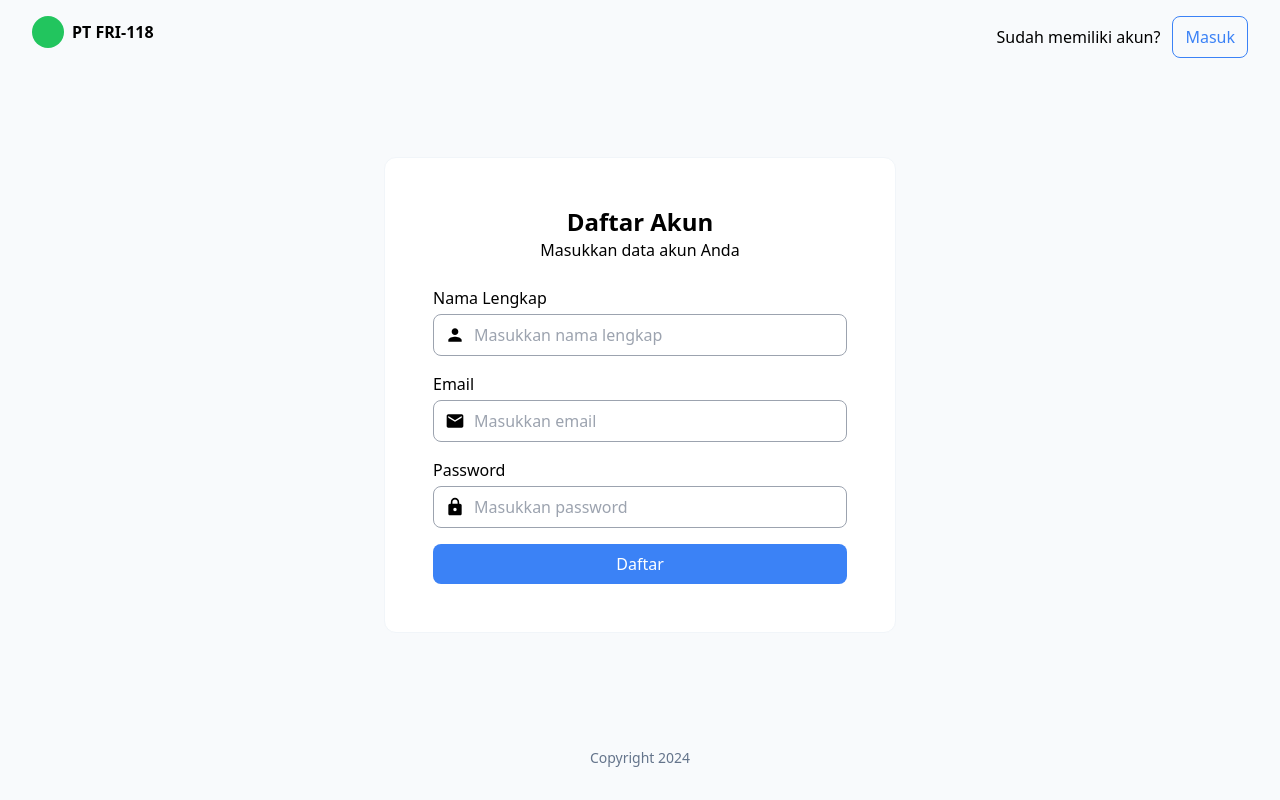
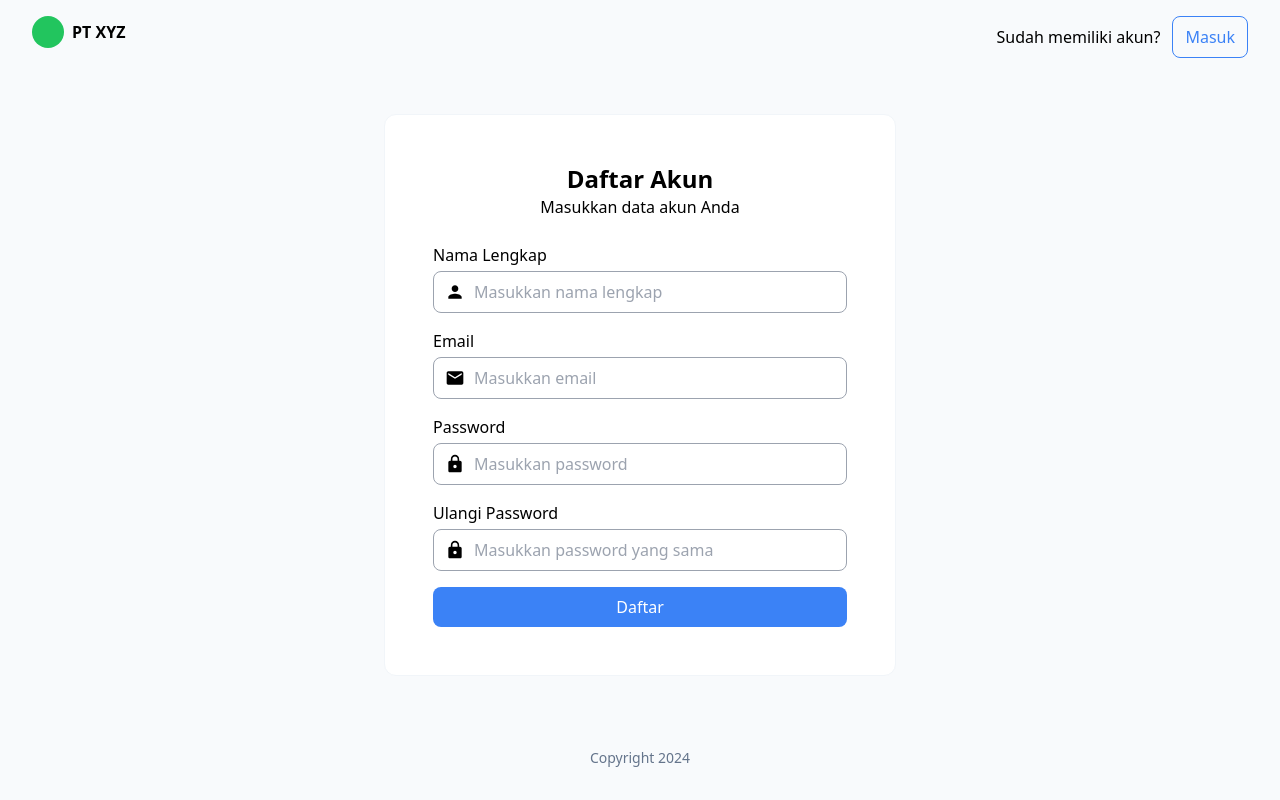
Before and after one commit to dikaizm/sensor-monitoring-dashboard, a React (Vite) app in the folder frontend/: page /register in a window 1280 px wide. Built offline with nearby package versions, Linux system fonts and the light colour scheme.

Commit message:
fix: input validation

```diff
--- a/frontend/src/components/AppLogo.tsx
+++ b/frontend/src/components/AppLogo.tsx
@@ -2,7 +2,7 @@ export default function AppLogo() {
     return (
       <div className='flex items-center gap-2'>
         <div className="w-8 h-8 bg-green-500 rounded-full"></div>
-        <h1 className='font-bold'>PT FRI-118</h1>
+        <h1 className='font-bold'>PT XYZ</h1>
       </div>
     )
   }
--- a/frontend/src/components/AuthenticatedLayout.tsx
+++ b/frontend/src/components/AuthenticatedLayout.tsx
@@ -26,7 +26,7 @@ function InsiderLayout({ children, className }: AuthenticatedLayoutType) {
   const { isSidebarOpen } = useToggleSidebar()
 
   return (
-    <div className={"min-h-screen pt-16 bg-slate-50 transition-all duration-200 " + (className ? className : '') + (isSidebarOpen ? ' sm:ml-56' : ' sm:ml-[4.5rem]')}>
+    <div className={"min-h-screen pt-16 bg-slate-50 transition-all duration-75 " + (className ? className : '') + (isSidebarOpen ? ' sm:ml-56' : ' sm:ml-[4.5rem]')}>
       {children}
     </div>
   )
--- a/frontend/src/components/InputText.tsx
+++ b/frontend/src/components/InputText.tsx
@@ -1,4 +1,4 @@
-import { ChangeEvent, ReactNode } from "react"
+import { ChangeEvent, ReactNode, useEffect, useState } from "react"
 
 interface InputTextType {
     id: string
@@ -9,16 +9,33 @@ interface InputTextType {
     onChange: (event: ChangeEvent<HTMLInputElement>) => void
     icon?: ReactNode
     disabled?: boolean
+    error?: {
+        value: string
+        setValue: (value: string) => void
+    }
 }
 
-export default function InputText({ id, label, placeholder, type = 'text', value, onChange, icon, disabled = false }: InputTextType) {
+export default function InputText({ id, label, placeholder, type = 'text', value, onChange, icon, disabled = false, error }: InputTextType) {
+    const [prevValue, setPrevValue] = useState<string>('')
+
+    useEffect(() => {
+        if (prevValue !== value) {
+            error?.setValue('')
+        }
+    })
+
+    useEffect(() => {
+        setPrevValue(value)
+    }, [value])
+
     return (
         <div className="flex flex-col items-start w-full gap-1">
             <label htmlFor={id}>{label}</label>
             <div className="relative w-full">
                 {icon && <div className="absolute w-5 h-5 -translate-y-1/2 left-3 top-1/2">{icon}</div>}
-                <input className="w-full p-2 pl-10 border border-gray-400 rounded-lg" type={type} id={id} onChange={onChange} value={value} placeholder={placeholder} disabled={disabled} />
+                <input className={"w-full p-2 pl-10 border rounded-lg " + (error?.value ? 'border-red-500' : 'border-gray-400 ')} type={type} id={id} onChange={onChange} value={value} placeholder={placeholder} disabled={disabled} />
             </div>
+            {error?.value && <span className="text-xs text-red-500">{error.value}</span>}
         </div>
     )
 }
--- a/frontend/src/components/Sidebar.tsx
+++ b/frontend/src/components/Sidebar.tsx
@@ -9,7 +9,7 @@ export default function Sidebar() {
   const { isSidebarOpen } = useToggleSidebar()
 
   return (
-    <aside className={'fixed z-40 flex flex-col justify-between  min-h-screen p-3 transition-transform duration-300 pt-20 bg-white border-r ' + (isSidebarOpen ? 'w-[14rem]' : 'w-[4.5rem]')}>
+    <aside className={'fixed z-40 flex flex-col justify-between  min-h-screen p-3 transition-transform duration-200 pt-20 bg-white border-r ' + (isSidebarOpen ? 'w-[14rem]' : 'w-[4.5rem]')}>
       <section>
         <MenuItem link="/" icon={<GoHomeFill className='w-6 h-6' />}>Beranda</MenuItem>
         <MenuItem link="/dashboard/line" icon={<BiSolidFactory className='w-6 h-6' />}>Lantai Produksi</MenuItem>
--- a/frontend/src/pages/HomePage.tsx
+++ b/frontend/src/pages/HomePage.tsx
@@ -47,7 +47,7 @@ function HomeBanner() {
         <TbHeartRateMonitor className="w-10 h-10" />
         <h1 className="text-2xl font-semibold">Dashboard Monitoring Produksi</h1>
       </div>
-      <p className="mt-6">Lorem ipsum dolor sit amet consectetur adipisicing elit. Quae voluptate odit autem magnam, voluptates neque ratione inventore molestias nulla fugit officiis praesentium necessitatibus aut recusandae reprehenderit cum aliquam itaque ducimus!</p>
+      <p className="mt-6">PT XYZ adalah pabrik genteng berpusat di jatiwangi kabupaten majelengka Jawa Barat & sudah menjadi pabrik genteng yg dipercaya di kawasan Jawa Barat. Genteng dibuat dari tanah liat coklat dengan kualitas tanah yg sangat baik untuk pembuatan genteng.</p>
     </div>
   )
 }
--- a/frontend/src/pages/LoginPage.tsx
+++ b/frontend/src/pages/LoginPage.tsx
@@ -9,6 +9,10 @@ export default function LoginPage() {
   const [email, setEmail] = useState<string>('')
   const [password, setPassword] = useState<string>('')
   const [remember, setRemember] = useState<boolean>(false)
+
+  // error state
+  const [emailError, setEmailError] = useState<string>('')
+  const [passwordError, setPasswordError] = useState<string>('')
 
   const navigate = useNavigate()
 
@@ -26,6 +30,10 @@ export default function LoginPage() {
 
   async function handleSubmit(event: FormEvent<HTMLFormElement>) {
     event.preventDefault()
+
+    if (!email) setEmailError('Email tidak boleh kosong')
+    if (!password) setPasswordError('Password tidak boleh kosong')
+    if (!email || !password) return
 
     localStorage.setItem('sidebar', 'true')
 
@@ -74,8 +82,12 @@ export default function LoginPage() {
           </div>
 
           <form className="flex flex-col gap-4 mt-6" onSubmit={handleSubmit}>
-            <InputText id="email" label="Email" placeholder="Masukkan email" value={email} onChange={handleEmail} icon={<MdEmail className="w-full h-full" />} />
-            <InputText id="password" label="Password" placeholder="Masukkan password" type="password" value={password} onChange={handlePassword} icon={<MdLock className="w-full h-full" />} />
+            <InputText id="email" label="Email" placeholder="Masukkan email" value={email} onChange={handleEmail} icon={<MdEmail className="w-full h-full" />}
+              error={{ value: emailError, setValue: setEmailError }}
+            />
+            <InputText id="password" label="Password" placeholder="Masukkan password" type="password" value={password} onChange={handlePassword} icon={<MdLock className="w-full h-full" />}
+              error={{ value: passwordError, setValue: setPasswordError }}
+            />
             <div>
               <input type="checkbox" id="remember" onChange={handleRemember} checked={remember} />
               <label className="ml-2" htmlFor="remember">Ingat saya</label>
--- a/frontend/src/pages/RegisterPage.tsx
+++ b/frontend/src/pages/RegisterPage.tsx
@@ -1,4 +1,4 @@
-import { ChangeEvent, FormEvent, useState } from "react"
+import { ChangeEvent, FormEvent, useEffect, useState } from "react"
 import { MdEmail, MdLock, MdPerson } from "react-icons/md"
 import InputText from "../components/InputText"
 // import appConfig from "../config/env"
@@ -9,6 +9,13 @@ export default function RegisterPage() {
   const [name, setName] = useState<string>('')
   const [email, setEmail] = useState<string>('')
   const [password, setPassword] = useState<string>('')
+  const [confirmPassword, setConfirmPassword] = useState<string>('')
+
+  // error state
+  const [nameError, setNameError] = useState<string>('')
+  const [emailError, setEmailError] = useState<string>('')
+  const [passwordError, setPasswordError] = useState<string>('')
+  const [confirmPasswordError, setConfirmPasswordError] = useState<string>('')
 
   const navigate = useNavigate()
 
@@ -24,8 +31,18 @@ export default function RegisterPage() {
     setPassword(event.target.value)
   }
 
+  function handleConfirmPassword(event: ChangeEvent<HTMLInputElement>) {
+    setConfirmPassword(event.target.value)
+  }
+
   async function handleSubmit(event: FormEvent<HTMLFormElement>) {
     event.preventDefault()
+
+    if (!name) setNameError('Nama tidak boleh kosong')
+    if (!email) setEmailError('Email tidak boleh kosong')
+    if (password.length < 6) setPasswordError('Password minimal 6 karakter')
+    if (password !== confirmPassword) setConfirmPasswordError('Password tidak sama')
+    if (!name || !email || password.length < 6 || password !== confirmPassword) return
 
     return navigate('/')
 
@@ -51,6 +68,10 @@ export default function RegisterPage() {
     // }
   }
 
+  useEffect(() => {
+
+  }, [password, confirmPassword])
+
   return (
     <main className="relative flex flex-col justify-between min-h-screen mx-auto bg-slate-50">
       <div className="relative flex justify-between gap-4 px-8 py-4">
@@ -72,9 +93,18 @@ export default function RegisterPage() {
           </div>
 
           <form className="flex flex-col gap-4 mt-6" onSubmit={handleSubmit}>
-            <InputText id="name" label="Nama Lengkap" placeholder="Masukkan nama lengkap" value={name} onChange={handleName} icon={<MdPerson className="w-full h-full" />} />
-            <InputText id="email" label="Email" placeholder="Masukkan email" value={email} onChange={handleEmail} icon={<MdEmail className="w-full h-full" />} />
-            <InputText id="password" label="Password" placeholder="Masukkan password" type="password" value={password} onChange={handlePassword} icon={<MdLock className="w-full h-full" />} />
+            <InputText id="name" label="Nama Lengkap" placeholder="Masukkan nama lengkap" value={name} onChange={handleName} icon={<MdPerson className="w-full h-full" />}
+              error={{ value: nameError, setValue: setNameError }}
+            />
+            <InputText id="email" label="Email" placeholder="Masukkan email" value={email} onChange={handleEmail} icon={<MdEmail className="w-full h-full" />}
+              error={{ value: emailError, setValue: setEmailError }}
+            />
+            <InputText id="password" label="Password" placeholder="Masukkan password" type="password" value={password} onChange={handlePassword} icon={<MdLock className="w-full h-full" />}
+              error={{ value: passwordError, setValue: setPasswordError }}
+            />
+            <InputText id="password" label="Ulangi Password" placeholder="Masukkan password yang sama" type="password" value={confirmPassword} onChange={handleConfirmPassword} icon={<MdLock className="w-full h-full" />}
+              error={{ value: confirmPasswordError, setValue: setConfirmPasswordError }}
+            />
 
             <button type="submit" className="p-2 text-white bg-blue-500 rounded-lg">Daftar</button>
           </form>
```
